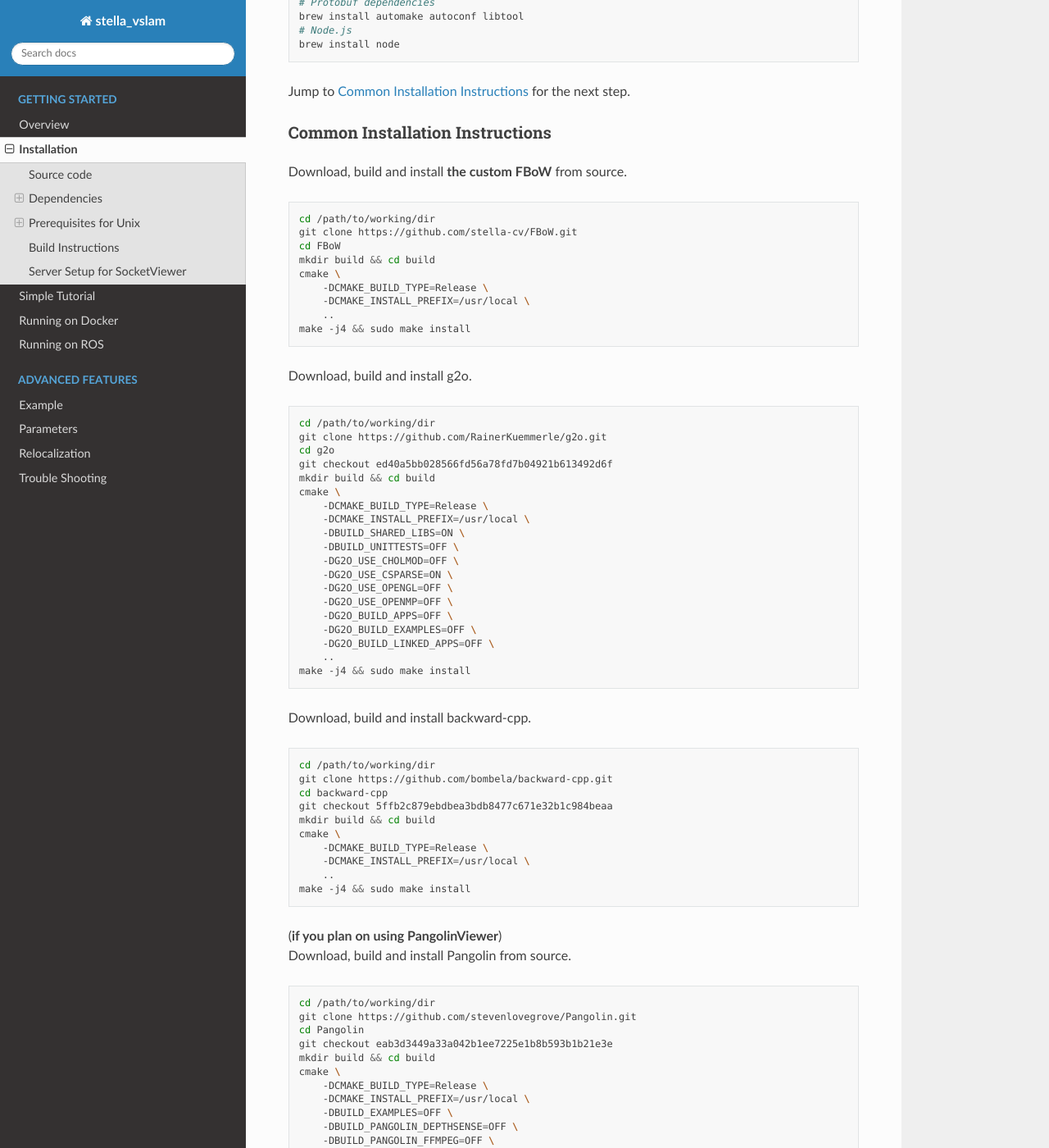
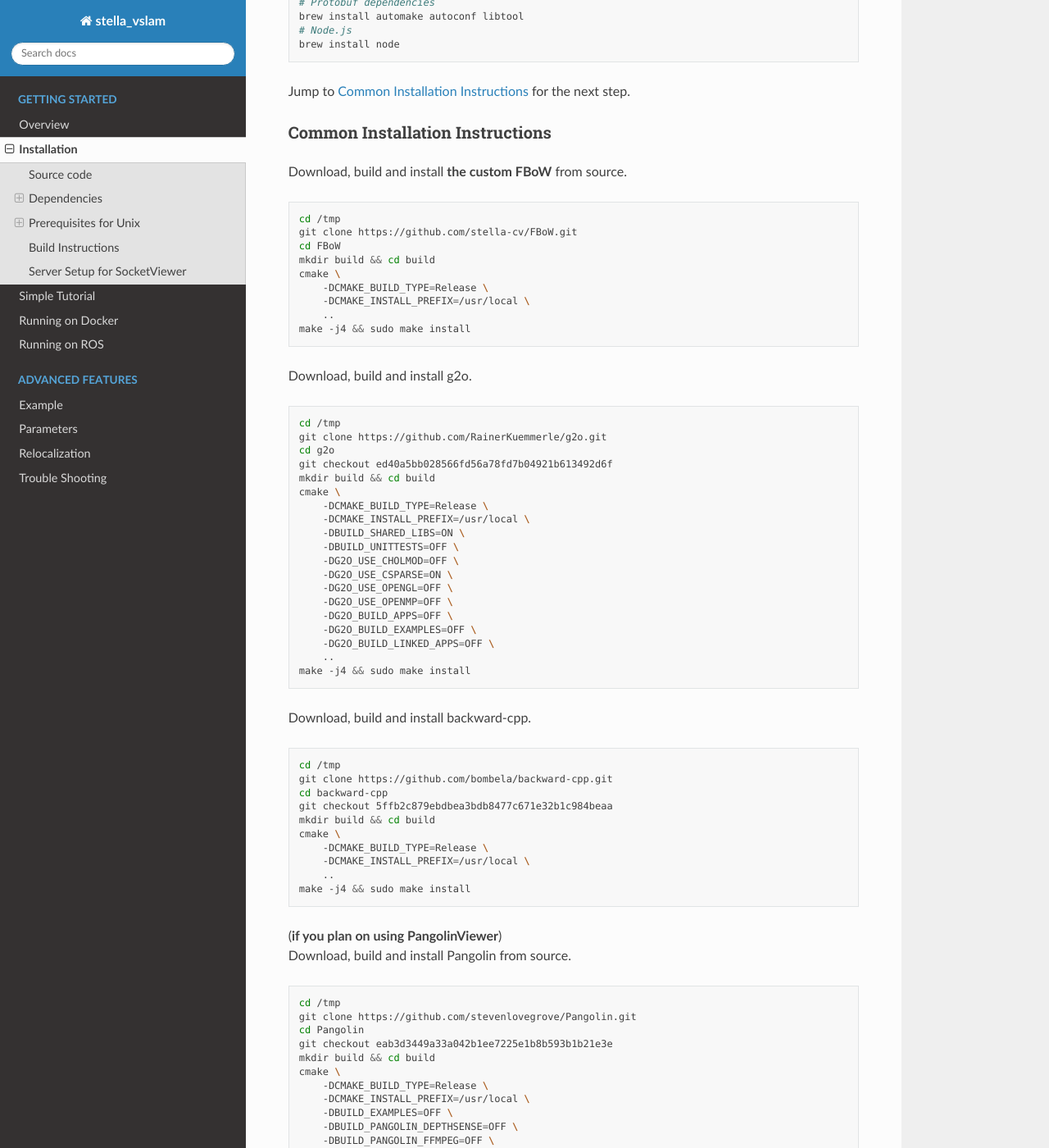
Before and after one commit to stella-cv/docs, a Sphinx documentation site: the page built from docs/installation.rst, in a window 1280 px wide and 1400 px high, scrolled down 4013 px. Shown: the whole window at 82% size. Built offline with Sphinx 7.4.7 and the Read the Docs theme 2.0.0, drawn with Linux system fonts in a browser that asks for light colours; some of the changed text lies outside the part shown.

Commit message:
Fix working directory

```diff
--- a/docs/installation.rst
+++ b/docs/installation.rst
@@ -141,7 +141,7 @@ Download and install Eigen from source.
 
 .. code-block:: bash
 
-    cd /path/to/working/dir
+    cd /tmp
     wget -q https://gitlab.com/libeigen/eigen/-/archive/3.3.7/eigen-3.3.7.tar.bz2
     tar xf eigen-3.3.7.tar.bz2 && rm -rf eigen-3.3.7.tar.bz2
     cd eigen-3.3.7
@@ -156,7 +156,7 @@ Download, build and install OpenCV from source.
 
 .. code-block:: bash
 
-    cd /path/to/working/dir
+    cd /tmp
     # Download OpenCV
     wget -q https://github.com/opencv/opencv/archive/4.5.5.zip
     unzip -q 4.5.5.zip && rm -rf 4.5.5.zip
@@ -236,7 +236,7 @@ Download, build and install **the custom FBoW** from source.
 
 .. code-block:: bash
 
-    cd /path/to/working/dir
+    cd /tmp
     git clone https://github.com/stella-cv/FBoW.git
     cd FBoW
     mkdir build && cd build
@@ -250,7 +250,7 @@ Download, build and install g2o.
 
 .. code-block:: bash
 
-    cd /path/to/working/dir
+    cd /tmp
     git clone https://github.com/RainerKuemmerle/g2o.git
     cd g2o
     git checkout ed40a5bb028566fd56a78fd7b04921b613492d6f
@@ -274,7 +274,7 @@ Download, build and install backward-cpp.
 
 .. code-block:: bash
 
-    cd /path/to/working/dir
+    cd /tmp
     git clone https://github.com/bombela/backward-cpp.git
     cd backward-cpp
     git checkout 5ffb2c879ebdbea3bdb8477c671e32b1c984beaa
@@ -290,7 +290,7 @@ Download, build and install backward-cpp.
 
 .. code-block:: bash
 
-    cd /path/to/working/dir
+    cd /tmp
     git clone https://github.com/stevenlovegrove/Pangolin.git
     cd Pangolin
     git checkout eab3d3449a33a042b1ee7225e1b8b593b1b21e3e
@@ -324,7 +324,7 @@ Download, build and install backward-cpp.
 
 .. code-block:: bash
 
-    cd /path/to/working/dir
+    cd /tmp
     git clone https://github.com/shinsumicco/socket.io-client-cpp.git
     cd socket.io-client-cpp
     git submodule init
```
